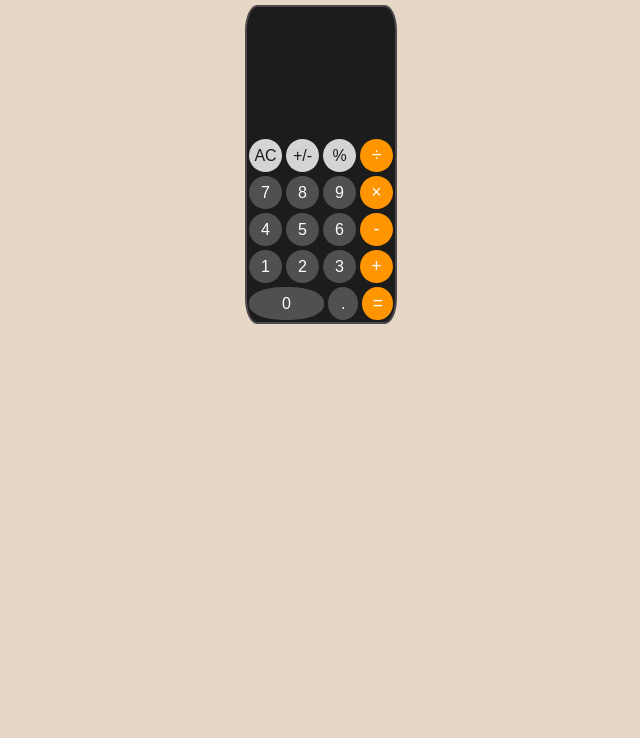
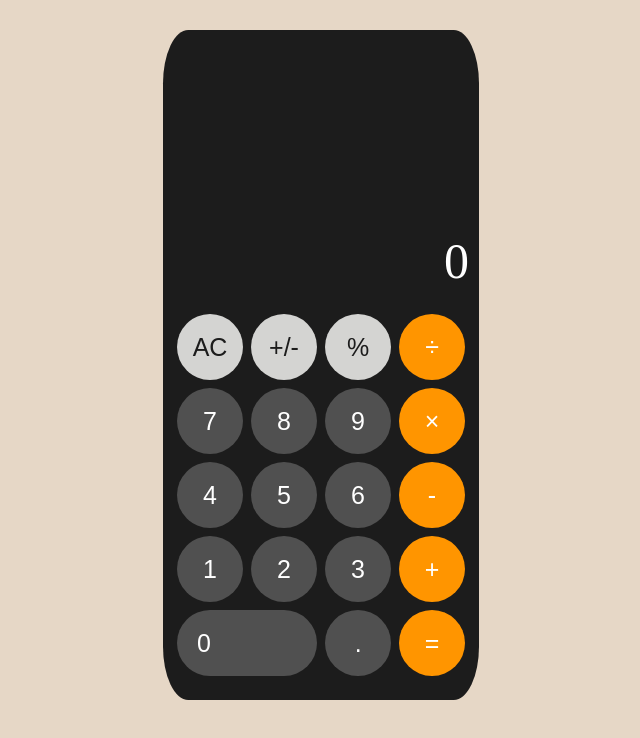
Before and after one commit to sihag3393/Calculator_iphone, a plain HTML site: page index.html in a window 1280 px wide. Shown: the whole page, without its empty margins (319-959 px from the left). Drawn offline with Linux system fonts and the light colour scheme.

Commit message:
position modified

```diff
--- a/index.html
+++ b/index.html
@@ -9,8 +9,9 @@
   <body>
     <div class="container">
       <div class="screen">
-
+      <p>0</p>
       </div>
+      <div class="set">
       <div class="buttons">
         <div class="row">
 
@@ -45,14 +46,13 @@
 
 
           <div class="key" id="zero">0</div>
-          <div class="key">.</div>
+          <div class="key" id="dot">.</div>
           <div class="key operator">=</div>
         </div>
 
 
       </div>
     </div>
-
-    </div>
+  </div>
   </body>
 </html>
--- a/style.css
+++ b/style.css
@@ -1,6 +1,7 @@
 *{
     padding: 0;
     margin: 0;
+    /* box-sizing: border-box; */
 }
 body{
     display: flex;
@@ -9,25 +10,49 @@ body{
     background-color: rgb(230, 215, 198);
 }
 .container{
-    margin: 5px;
+    margin-top: 30px;
     background-color: #1C1C1C;
-    border: 2px solid rgb(76, 72, 76);
+    /* border: 10px solid rgb(239, 13, 24); */
     width: max-content;
+    /* height:100vh; */
+    width:fit-content;
+    border-radius: 8%;
 
-    border-radius: 8%;
 
 }
 .screen{
-    height: 130px;
+    height: 250px;
+    color: white;
 
+    font-size: 50px;
+    text-align: right;
+    position: relative;
+    margin: 10px;
     border-radius: 15%;
     /* background-color: aqua; */
+    padding-right: ;
+    /* overflow: hidden; */
 
 }
+.screen p {
+    position: absolute;
+    bottom: 0;
+    right: 0;
+}
 .buttons{
+
     /* background-color: darkgreen; */
     border-radius: 15%;
 
+    margin-bottom: 10px;
+    /* overflow: hidden; */
+    width: fit-content;
+    padding: 10px;
+
+}
+.set{
+    display: flex;
+    justify-content: center;
 }
 
 .key{
@@ -35,15 +60,16 @@ body{
     margin: 2px;
     background-color: #505050;
     color: rgb(255, 255, 255);
-    font-weight: 100;
+    font-size: 25px;
     display: flex;
     align-items: center;
     justify-content: center;
-    height: 25px;
-    width: 25px;
+    height: 50px;
+    width: 50px;
     /* border: 2px solid black; */
     border-radius: 50%;
-    padding: 4px;
+    padding: 8px;
+    margin: 4px;
 }
 .main-key{
     background-color: #D4D4D2;
@@ -51,16 +77,18 @@ body{
 }
 .operator{
     background-color: #FF9500;
-    font-weight: 400;
-    font-size: 1.1rem;
+    font-size: 25px;
 }
 .row{
     display: flex;
 }
 
 #zero{
-    width: 50%;
-    border-radius: 45%;
+    width: 38%;
+    border-radius: 45px;
+    justify-content: flex-start;
+    padding-left: 20px;
+
 }
 
 .key:hover{
```
